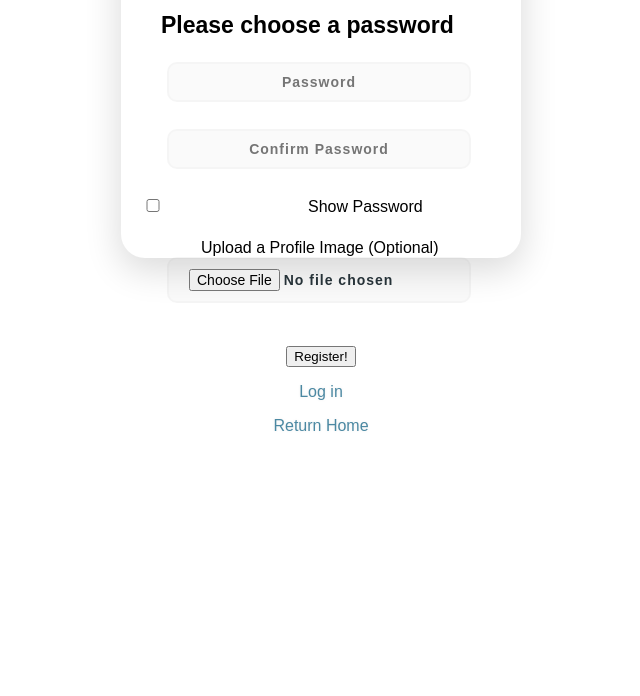
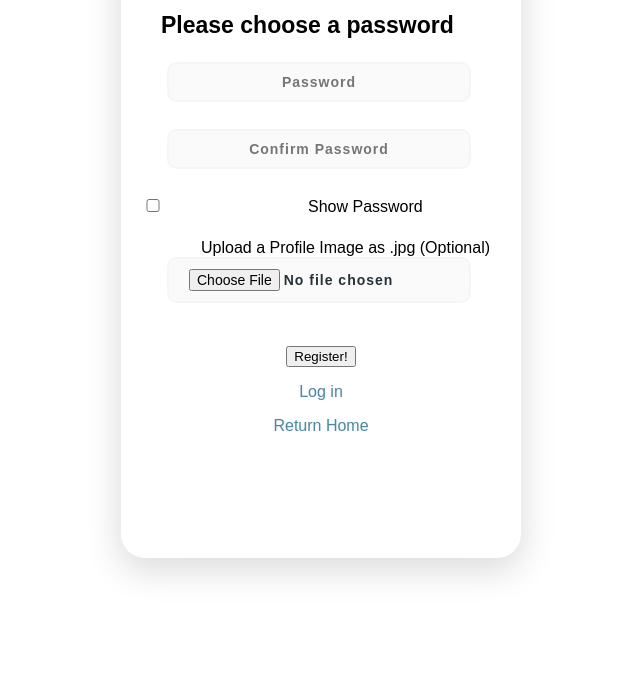
Before and after one commit to blossommojekwu/bazar.github.io, a Python web app: template templates/registration.html in a window 1280 px wide. Shown: the part 754-1450 px from the top of the page, without its empty margins (319-959 px from the left). Before the commit the page ends 1185 px from the top, so only its background shows below. Run offline with Jinja, Linux system fonts and the light colour scheme; the template is opened without the code that fills it, so the values that code supplies are empty; some libraries are stand-ins or nearby versions; some web fonts are replaced.

Commit message:
aesthetics part 2

```diff
--- a/static/css/reg.css
+++ b/static/css/reg.css
@@ -6,7 +6,7 @@ body {
 .main {
     background-color: #FFFFFF;
     width: 400px;
-    height: 900px;
+    height: 1200px;
     margin: 7em auto;
     border-radius: 1.5em;
     box-shadow: 0px 11px 35px 2px rgba(0, 0, 0, 0.14);
--- a/templates/registration.html
+++ b/templates/registration.html
@@ -45,7 +45,7 @@
         }
         </script>
       <br>
-      <label for="avatar" style="float: center; margin-left: 20%;">Upload a Profile Image (Optional)</label><br>
+      <label for="avatar" style="float: center; margin-left: 20%;">Upload a Profile Image as .jpg (Optional)</label><br>
       <input class="user" type="file" align="center" name ="avatar" id="avatar" accept=".jpg">
 
       <p align="center"><input type="submit" value="Register!"/> </p>
```
